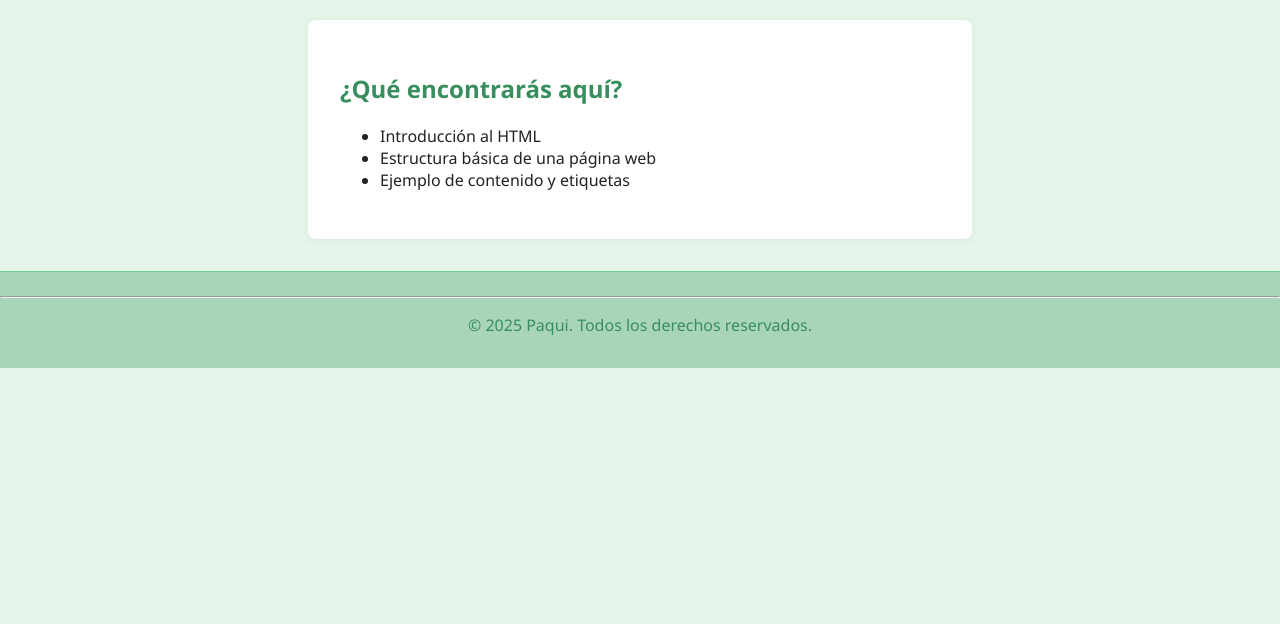
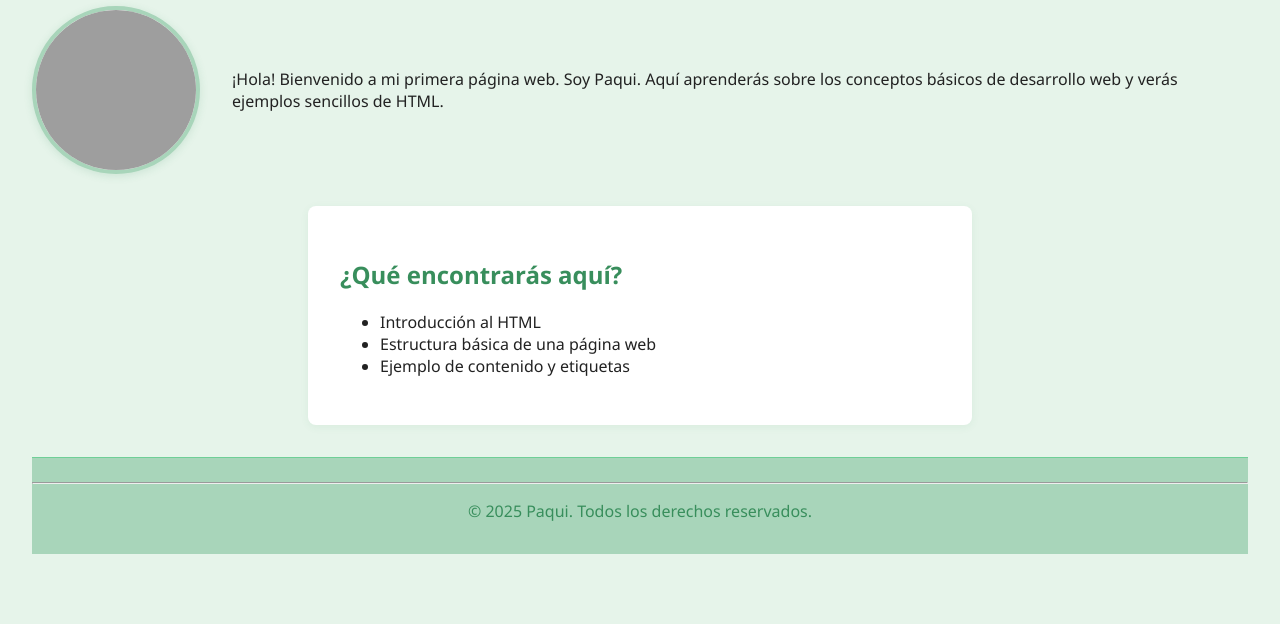
Before and after one commit to patronespaquiquintana-bot/trrabajo-practico-web, a plain HTML site: page index.html in a window 1280 px wide. Shown: the part 176-800 px from the top of the page. Drawn offline with Linux system fonts and the light colour scheme; grey boxes are pictures that could not be loaded.

Commit message:
imagen mia

```diff
--- a/css/estilos.css
+++ b/css/estilos.css
@@ -12,8 +12,8 @@ body {
     background: var(--verde-claro);
     color: var(--texto-principal);
     font-family: 'Segoe UI', Arial, sans-serif;
-    margin: 0;
-    padding: 0;
+    margin: 2.5em 0;
+    padding: 0 2em;
 }
 
 nav {
--- a/index.html
+++ b/index.html
@@ -16,7 +16,10 @@
         </ul>
     </nav>
     <h1>Mi primera Página web</h1>
-    <p>¡Hola! Bienvenido a mi primera página web. Soy Paqui. Aquí aprenderás sobre los conceptos básicos de desarrollo web y verás ejemplos sencillos de HTML.</p>
+    <div style="display: flex; align-items: center; gap: 2em; flex-wrap: wrap; justify-content: center; margin-bottom: 1.5em;">
+        <img src="imagenes/mia.jpg" alt="Foto de Paqui" style="width: 160px; height: 160px; object-fit: cover; border-radius: 50%; box-shadow: 0 2px 8px rgba(56,142,92,0.15); border: 4px solid #a8d5ba; background: #fff;">
+        <p style="flex:1; min-width:220px;">¡Hola! Bienvenido a mi primera página web. Soy Paqui. Aquí aprenderás sobre los conceptos básicos de desarrollo web y verás ejemplos sencillos de HTML.</p>
+    </div>
     <section>
         <h2>¿Qué encontrarás aquí?</h2>
         <ul>
```
